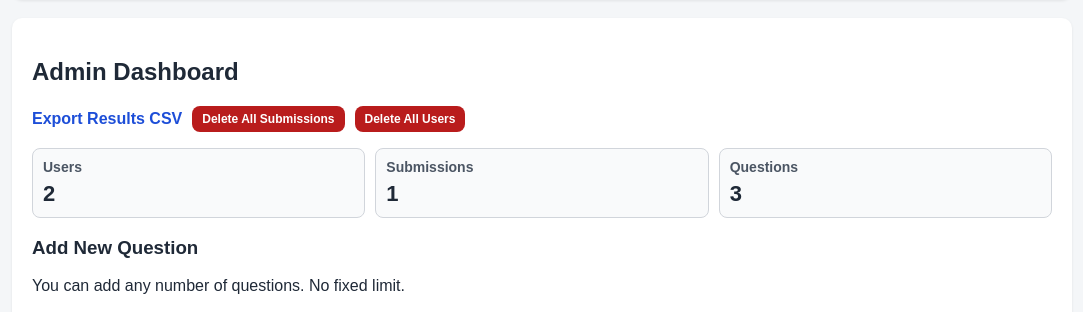
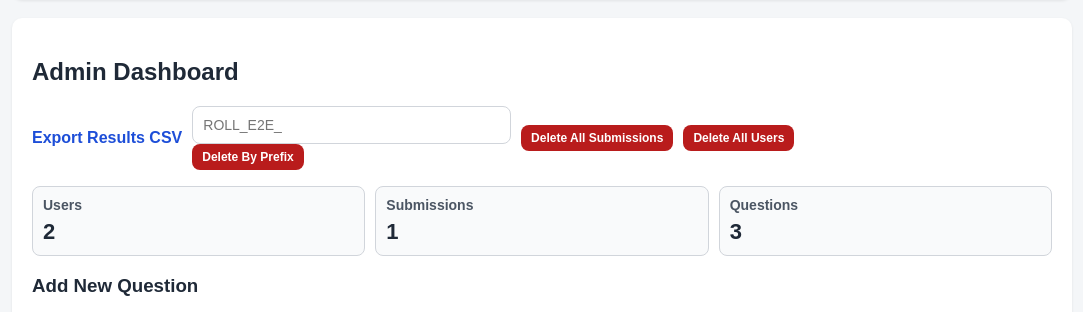
Before and after one commit to chandu278/Debugging, a Flask app: page /admin/dashboard in a window 1280 px wide. Shown: the part 78-390 px from the top of the page, without its empty margins (98-1181 px from the left). Run offline with Flask 3, Linux system fonts and the light colour scheme; a user stored in the database is signed in; data comes from the database, SQL or seed files in the repository; some libraries are stand-ins or nearby versions.

Commit message:
Add admin delete-by-roll-prefix cleanup action

```diff
--- a/app.py
+++ b/app.py
@@ -1636,6 +1636,39 @@ def admin_clear_users():
     return redirect(url_for("admin_dashboard"))
 
 
+@app.route("/admin/users/delete-by-prefix", methods=["POST"])
+def admin_delete_users_by_prefix():
+    if not require_admin_login():
+        return redirect(url_for("admin_login"))
+
+    prefix = request.form.get("roll_prefix", "").strip()
+    if not prefix:
+        flash("Roll prefix is required.", "error")
+        return redirect(url_for("admin_dashboard"))
+
+    db = get_db()
+    users = db.execute(
+        "SELECT id FROM users WHERE roll_no LIKE ?",
+        (f"{prefix}%",),
+    ).fetchall()
+
+    if not users:
+        flash(f"No users found with roll prefix '{prefix}'.", "error")
+        return redirect(url_for("admin_dashboard"))
+
+    user_ids = [row["id"] for row in users]
+    placeholders = ",".join(["?"] * len(user_ids))
+
+    db.execute(f"DELETE FROM submissions WHERE user_id IN ({placeholders})", user_ids)
+    db.execute(f"DELETE FROM code_drafts WHERE user_id IN ({placeholders})", user_ids)
+    db.execute(f"DELETE FROM user_contests WHERE user_id IN ({placeholders})", user_ids)
+    db.execute(f"DELETE FROM users WHERE id IN ({placeholders})", user_ids)
+    db.commit()
+
+    flash(f"Deleted {len(user_ids)} user(s) with roll prefix '{prefix}'.", "success")
+    return redirect(url_for("admin_dashboard"))
+
+
 @app.route("/admin/export")
 def admin_export_csv():
     if not require_admin_login():
--- a/templates/admin_dashboard.html
+++ b/templates/admin_dashboard.html
@@ -4,6 +4,10 @@
     <h2>Admin Dashboard</h2>
     <div class="admin-top-actions">
         <a class="export-link" href="{{ url_for('admin_export_csv') }}">Export Results CSV</a>
+        <form method="POST" action="{{ url_for('admin_delete_users_by_prefix') }}" onsubmit="return confirm('Delete users matching this roll prefix and all their submissions?');">
+            <input type="text" name="roll_prefix" placeholder="ROLL_E2E_" required>
+            <button class="danger-btn small-btn" type="submit">Delete By Prefix</button>
+        </form>
         <form method="POST" action="{{ url_for('admin_clear_submissions') }}" onsubmit="return confirm('Delete all submissions?');">
             <button class="danger-btn small-btn" type="submit">Delete All Submissions</button>
         </form>
```
